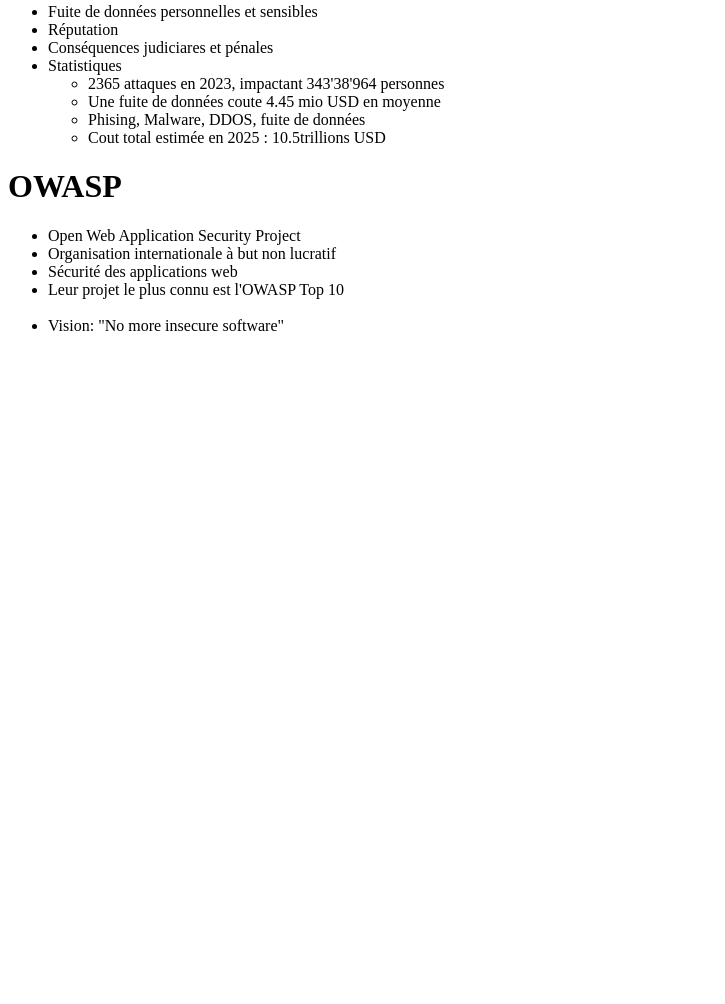
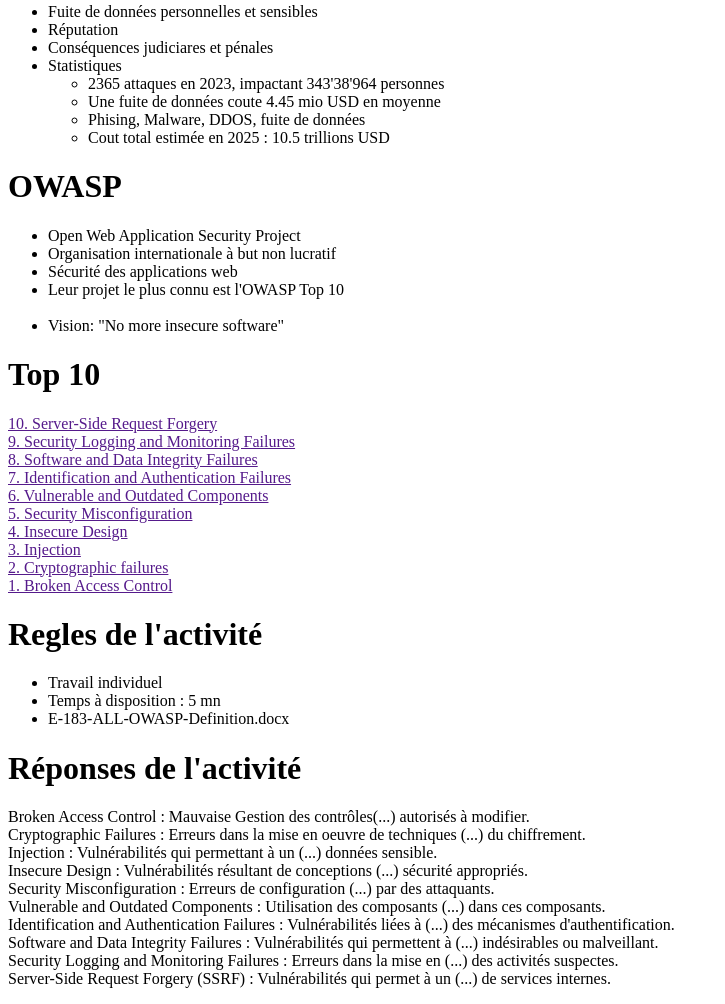
Before and after one commit to quemet/SlideDev183, a plain HTML site: page src/Data/index.html in a window 1280 px wide. Shown: the part 265-1269 px from the top of the page, without its empty margins (0-725 px from the left). Before the commit the page ends 800 px from the top, so only its background shows below. Drawn offline with Linux system fonts and the light colour scheme.

Commit message:
Fin cours 1

```diff
--- a/src/Data/index.html
+++ b/src/Data/index.html
@@ -6,8 +6,8 @@
     <title>Document</title>
 </head>
 <body>
-    <div class="activites1">
-        <div class="rulesActivity">
+    <div class="activity1">
+        <div class="rulesActivity1">
             <h1>Regles de l'activité</h1>
             <ul>
                 <li class="1">Sans moyen d'aide extérieure</li>
@@ -22,7 +22,7 @@
                 <li class="5">Mettez les post-it sur le tableau blanc</li>
             </ul>
         </div>
-        <div class="ResponsesActivity">
+        <div class="responsesActivity1">
             <h1>Importance de la sécurité</h1>
             <ul>
                 <li>Fuite de données personnelles et sensibles</li>
@@ -33,12 +33,12 @@
                     <li>2365 attaques en 2023, impactant 343'38'964 personnes</li>
                     <li>Une fuite de données coute 4.45 mio USD en moyenne</li>
                     <li>Phising, Malware, DDOS, fuite de données</li>
-                    <li>Cout total estimée en 2025 : 10.5trillions USD</li>
+                    <li>Cout total estimée en 2025 : 10.5 trillions USD</li>
                 </ul>
             </ul>
         </div>
     </div>
-    <div class="WebSite-rulesSecurity">
+    <div class="WebSiteRulesSecurity">
         <h1>OWASP</h1>
         <ul>
             <li>Open Web Application Security Project</li>
@@ -48,6 +48,46 @@
             <br>
             <li>Vision: "No more insecure software"</li>
         </ul>
+    </div>
+    <div class="SummaryTop10">
+        <h1>Top 10</h1>
+        <p class="Summary">
+            <a href="">10. Server-Side Request Forgery</a><br>
+            <a href="">9. Security Logging and Monitoring Failures</a><br>
+            <a href="">8. Software and Data Integrity Failures</a><br>
+            <a href="">7. Identification and Authentication Failures</a><br>
+            <a href="">6. Vulnerable and Outdated Components</a><br>
+            <a href="">5. Security Misconfiguration</a><br>
+            <a href="">4. Insecure Design</a><br>
+            <a href="">3. Injection</a><br>
+            <a href="">2. Cryptographic failures</a><br>
+            <a href="">1. Broken Access Control</a>
+        </p>
+    </div>
+    <div id="activity2">
+        <div class="rulesActivity2">
+            <h1>Regles de l'activité</h1>
+            <ul>
+                <li class="1">Travail individuel</li>
+                <li class="2">Temps à disposition : 5 mn</li>
+                <li>E-183-ALL-OWASP-Definition.docx</li>
+            </ul>
+        </div>
+        <div class="responsesActivity2">
+            <h1>Réponses de l'activité</h1>
+            <p class="response">
+                Broken Access Control : Mauvaise Gestion des contrôles(...) autorisés à modifier.<br>
+                Cryptographic Failures : Erreurs dans la mise en oeuvre de techniques (...) du chiffrement.<br>
+                Injection : Vulnérabilités qui permettant à un (...) données sensible.<br>
+                Insecure Design : Vulnérabilités résultant de conceptions (...) sécurité appropriés.<br>
+                Security Misconfiguration : Erreurs de configuration (...) par des attaquants.<br>
+                Vulnerable and Outdated Components : Utilisation des composants (...) dans ces composants.<br>
+                Identification and Authentication Failures : Vulnérabilités liées à (...) des mécanismes d'authentification.<br>
+                Software and Data Integrity Failures : Vulnérabilités qui permettent à (...) indésirables ou malveillant.<br>
+                Security Logging and Monitoring Failures : Erreurs dans la mise en (...) des activités suspectes.<br>
+                Server-Side Request Forgery (SSRF) : Vulnérabilités qui permet à un (...) de services internes.
+            </p>
+        </div>
     </div>
     <div class="riskTop10"></div>
     <div class="riskTop9"></div>
```
Also changed, not shown: 1 other file.
